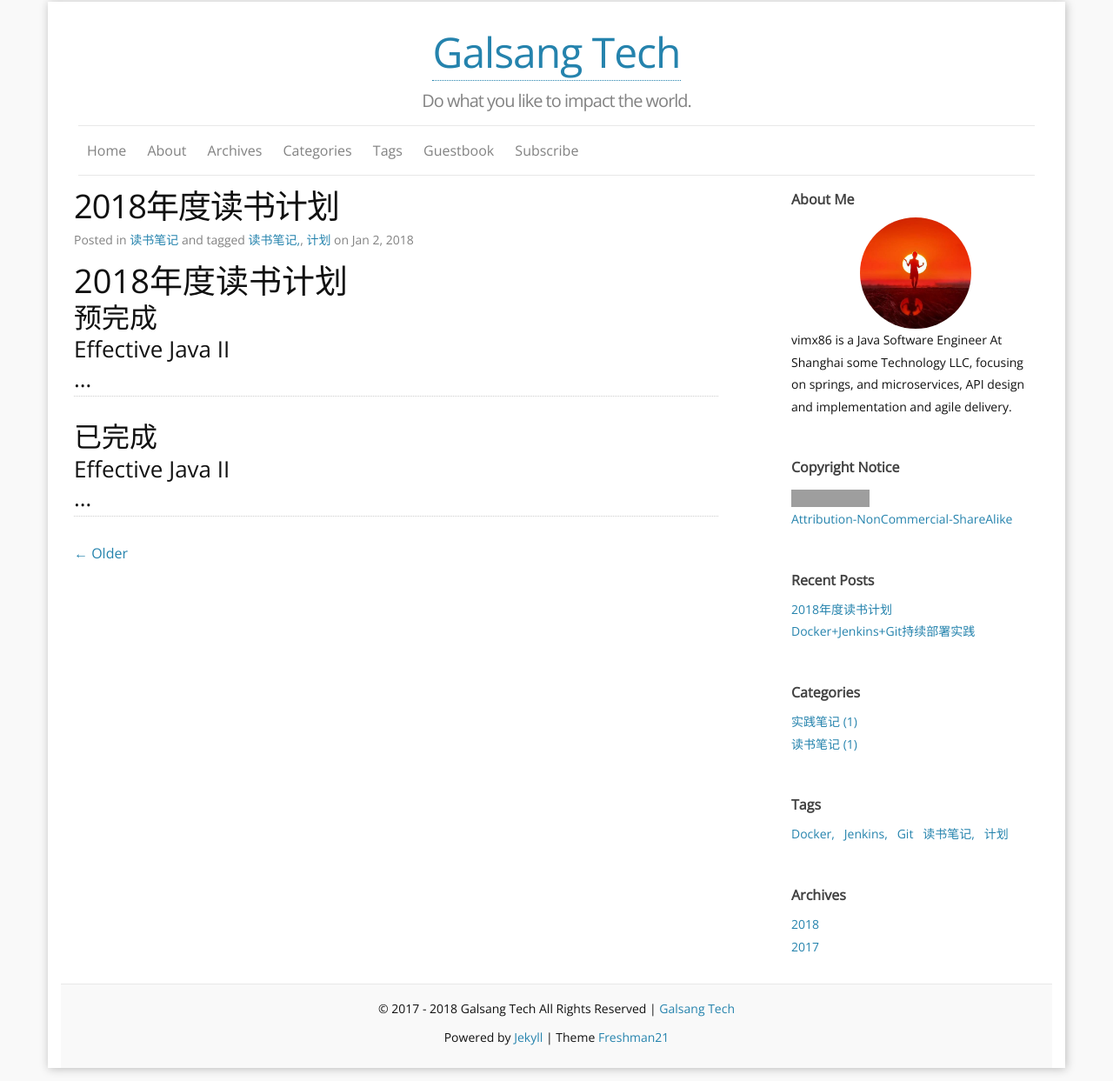
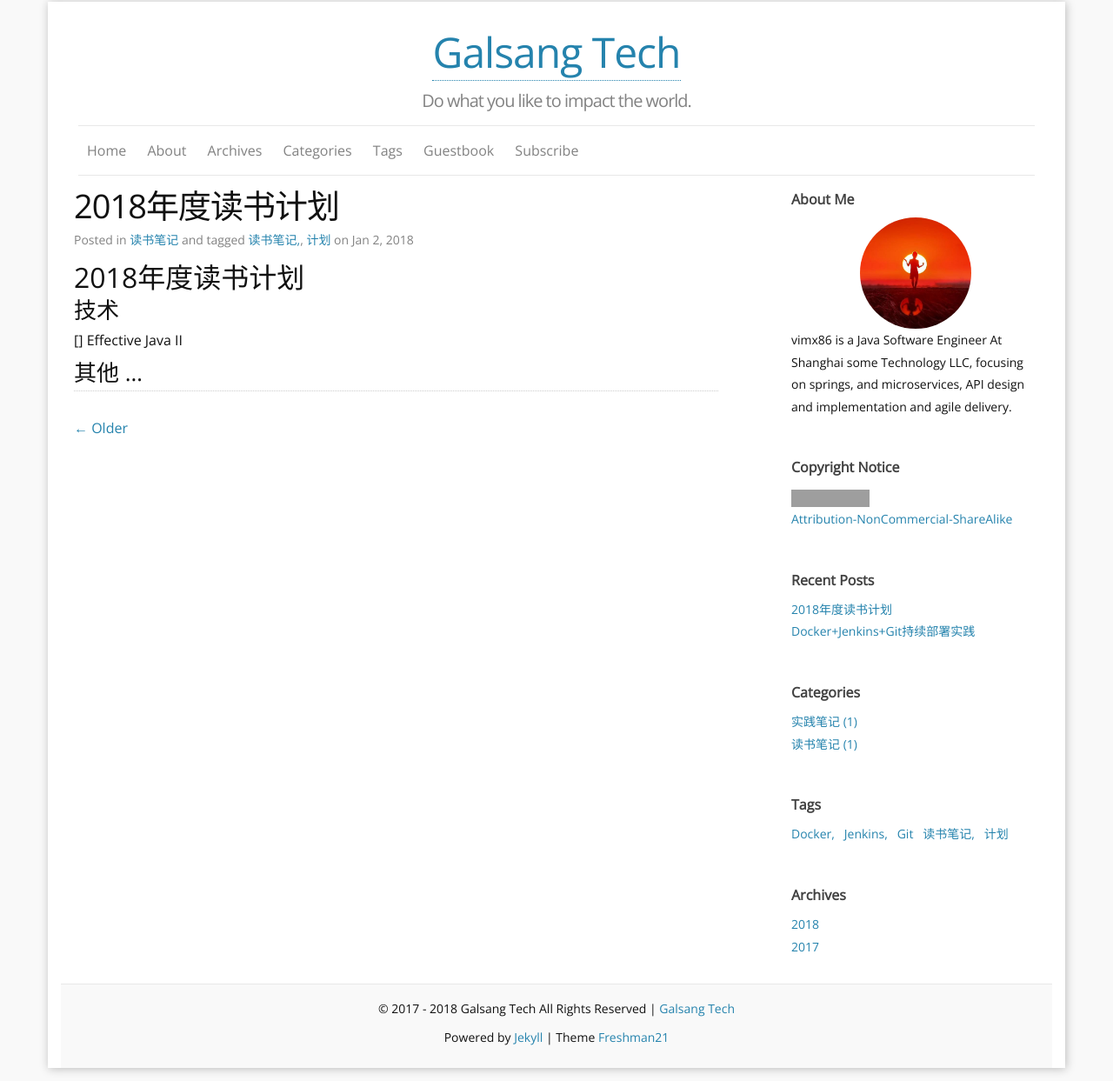
Before and after one commit to vimx86/V-Tech, a Jekyll site: the page built from _posts/2018/2018-01-02-2018年度读书计划.md, in a window 1280 px wide. Shown: the whole page at 87% size. Built offline with Jekyll 4.4.1, drawn with Linux system fonts in a browser that asks for light colours; our own code applies the rules of GitHub Pages for plain Markdown files; comment, search, counter and statistics services are not loaded; grey boxes are pictures that could not be loaded.

Commit message:
little changes

```diff
--- a/_posts/2018/2018-01-02-2018年度读书计划.md
+++ b/_posts/2018/2018-01-02-2018年度读书计划.md
@@ -7,19 +7,12 @@ category: 读书笔记
 tags: 读书笔记, 计划
 ---
 
-# 2018年度读书计划
 
-## 预完成
+## 2018年度读书计划
 
-### Effective Java II
+### 技术
 
-### …
+[] Effective Java II
 
 
----
-
-## 已完成
-
-### Effective Java II
-
-### …
+### 其他 …
```
